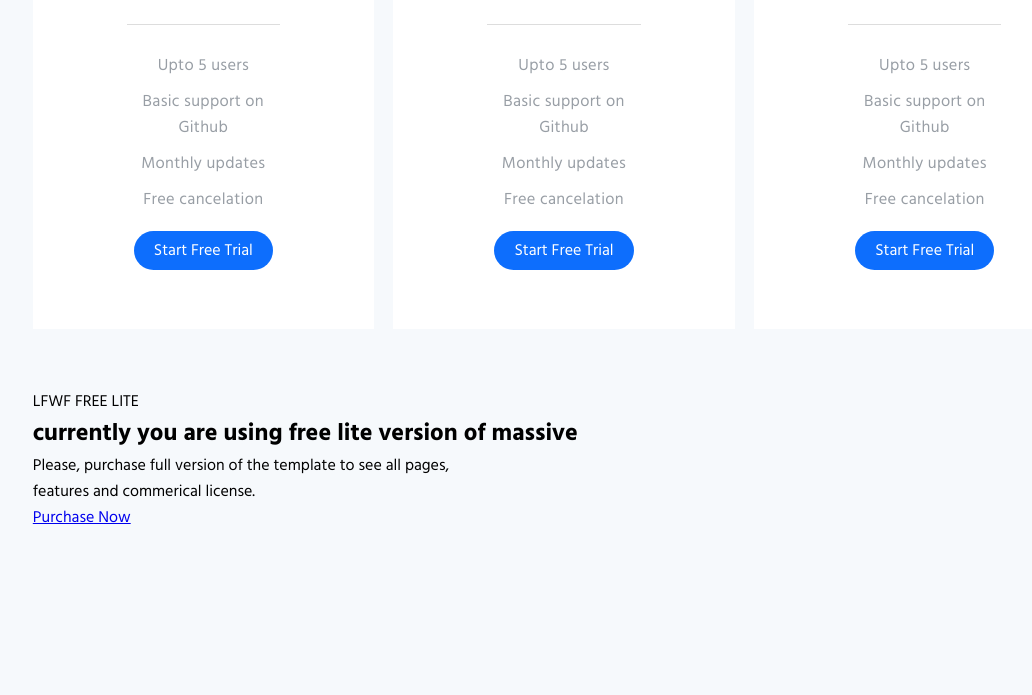
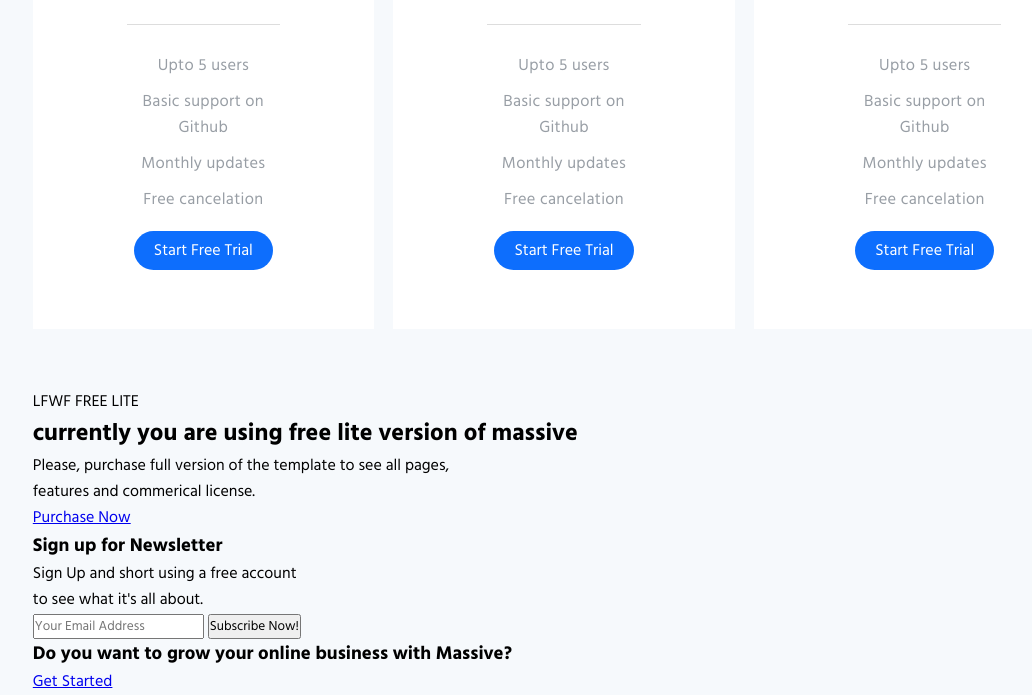
Before and after one commit to Swadhin46/Assignment-25, a plain HTML site: page index.html in a window 1280 px wide. Shown: the part 445-1140 px from the top of the page, without its empty margins (76-1108 px from the left). Before the commit the page ends 976 px from the top, so only its background shows below. Drawn offline with Linux system fonts and the light colour scheme.

Commit message:
Update index.html

```diff
--- a/index.html
+++ b/index.html
@@ -73,5 +73,24 @@
             <a href="#" class="button">Purchase Now</a>
         </div>
     </section>
+
+    <section class="section3">
+        <div class="container">
+            <div class="box-row">
+                <div class="box1">
+                    <h3>Sign up for Newsletter</h3>
+                    <p>Sign Up and short using a free account <br> to see what it's all about.</p>
+                    <form action="#">
+                        <input type="email" placeholder="Your Email Address" required>
+                        <input type="submit" value="Subscribe Now!">
+                    </form>
+                </div>
+                <div class="box2">
+                    <h3>Do you want to grow your online business with Massive?</h3>
+                    <a href="#" class="button">Get Started</a>
+                </div>
+            </div>
+        </div>
+    </section>
 </body>
 </html>
```
